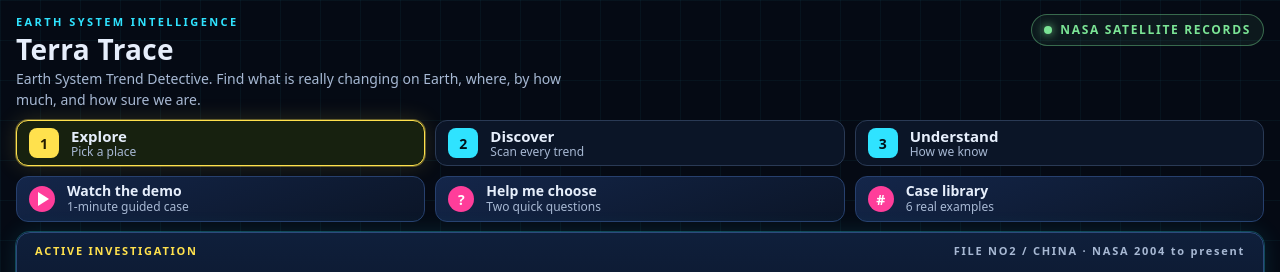
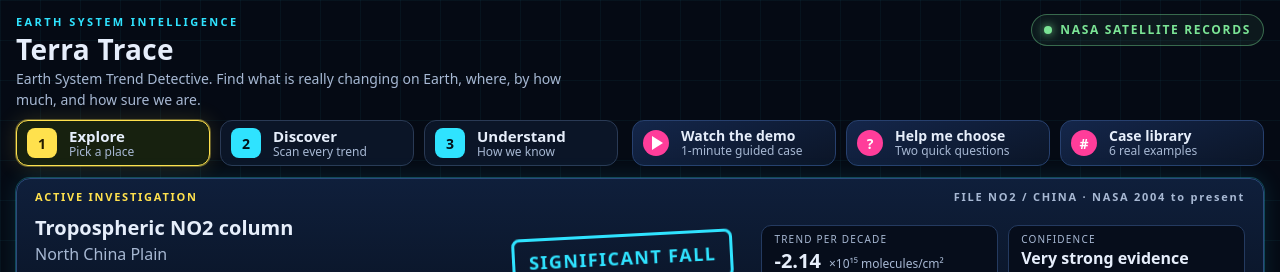
Before and after one commit to CHplus2/earth-trend, a React (Vite) app: page / in a window 1280 px wide. Shown: the top 272 px of the page. Built offline with nearby package versions, Linux system fonts and the light colour scheme.

Commit message:
Merge mission nav and starters into one toolbar row on wide screens

```diff
--- a/src/App.tsx
+++ b/src/App.tsx
@@ -211,6 +211,7 @@ export default function App() {
         <span className="status"><i aria-hidden="true" /> NASA SATELLITE RECORDS</span>
       </header>
 
+      <div className="toolbar">
       <nav className="mission" aria-label="Mission stages">
         {([
           ['explore', '1', 'Explore', 'Pick a place'],
@@ -223,11 +224,7 @@ export default function App() {
           </button>
         ))}
       </nav>
-
-      {view === 'scan' && <Scanner onOpen={openFromScanner} />}
-      {view === 'method' && <Method />}
-
-      {view === 'explore' && (<>
+      {view === 'explore' && (
       <div className="starters" role="group" aria-label="Ways to start">
         <button className="starter" onClick={() => { setPanel(null); setTour(true); }}>
           <span className="ico play" aria-hidden="true" />
@@ -242,6 +239,13 @@ export default function App() {
           <span><strong>Case library</strong><small>{DEMOS.length} real examples</small></span>
         </button>
       </div>
+      )}
+      </div>
+
+      {view === 'scan' && <Scanner onOpen={openFromScanner} />}
+      {view === 'method' && <Method />}
+
+      {view === 'explore' && (<>
       {tour && <Tour onClose={() => setTour(false)} onSetup={setupTour} />}
 
       {panel === 'guide' && <Guide onOpen={(r, v) => { openFromScanner(r, v); setPanel(null); }} />}
--- a/src/styles.css
+++ b/src/styles.css
@@ -306,3 +306,11 @@ details.legend-more .legend-note { margin: 4px 0 0; }
   .readout dd small { margin: 0; }
   .readout .conf { font-size: 16px; }
 }
+
+/* one toolbar row on wide screens */
+@media (min-width: 1100px) {
+  .toolbar { display: flex; gap: 14px; align-items: stretch; margin-bottom: 12px; }
+  .toolbar .mission { flex: 1 1 0; margin: 0; }
+  .toolbar .starters { flex: 1.05 1 0; margin: 0; }
+  .toolbar .mission button, .toolbar .starter { padding: 6px 10px; }
+}
```
